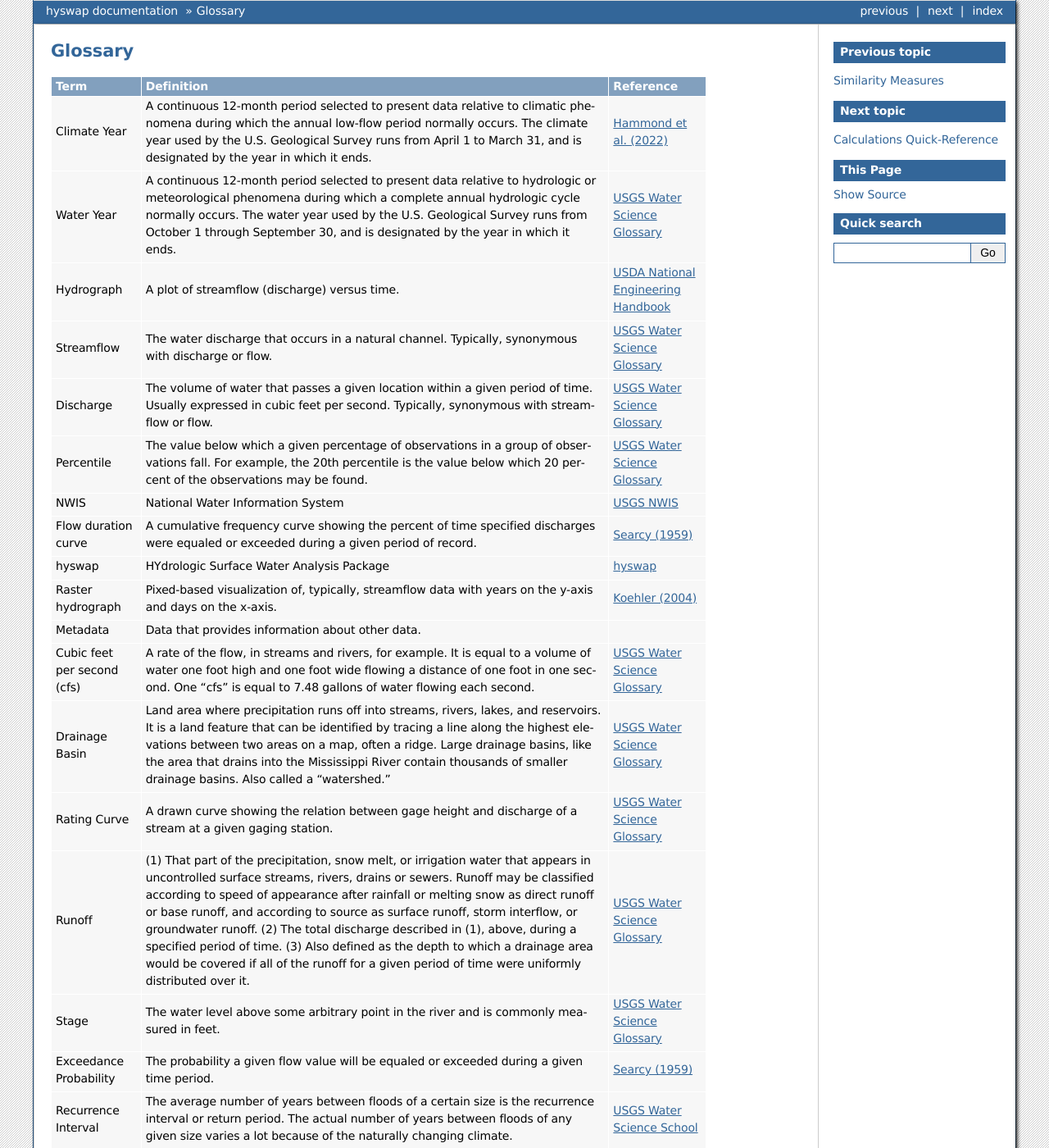
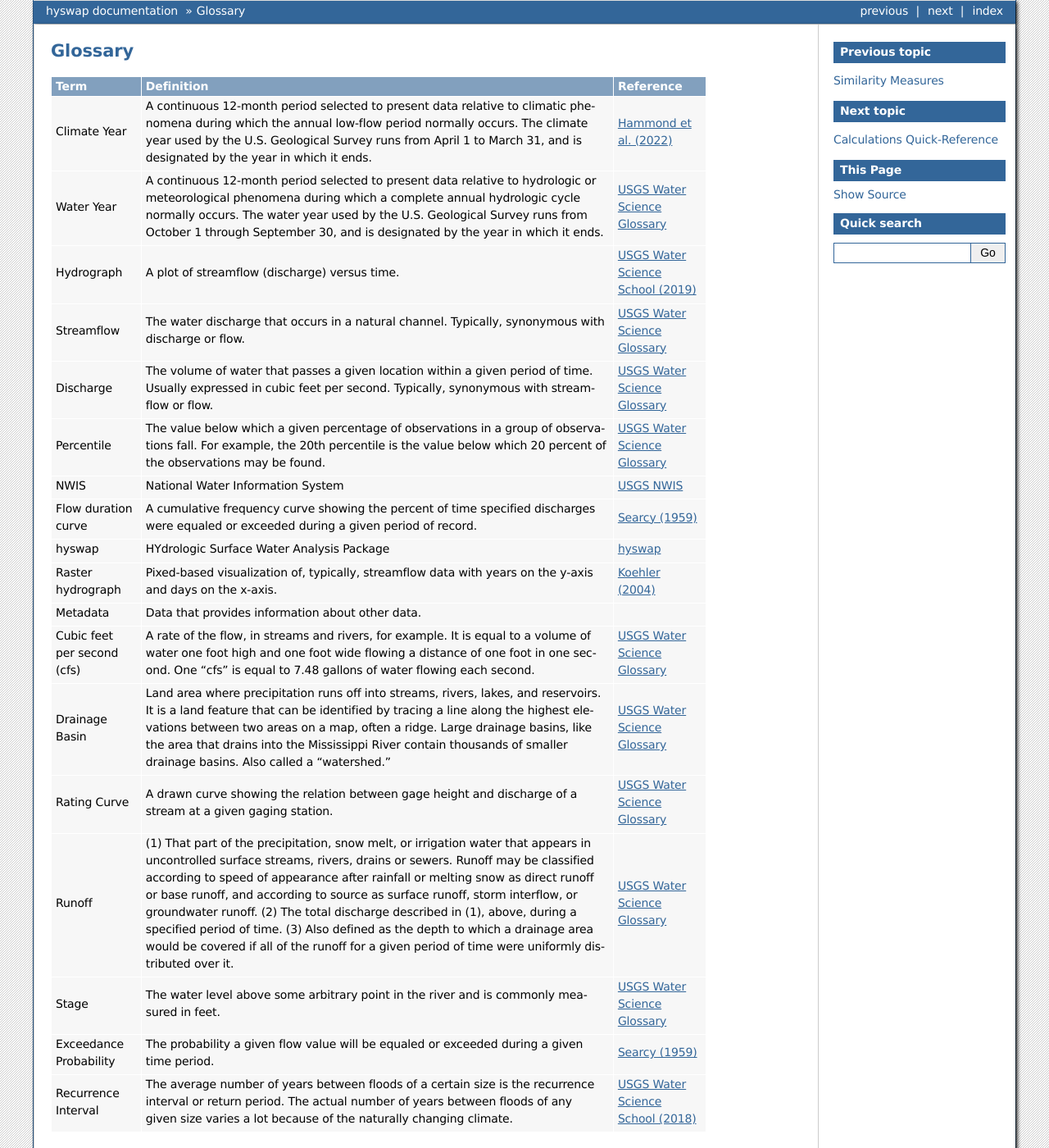
Before and after one commit to DOI-USGS/hyswap, a Sphinx documentation site: the page built from docs/source/meta/glossary.rst, in a window 1280 px wide and 1400 px high. Shown: the whole window at 82% size. Built offline with Sphinx 7.4.7, drawn with Linux system fonts in a browser that asks for light colours.

Commit message:
fix broken link

```diff
--- a/docs/source/meta/glossary.rst
+++ b/docs/source/meta/glossary.rst
@@ -29,7 +29,7 @@
 |                   | 30, and is designated by the |                                       |
 |                   | year in which it ends.       |                                       |
 +-------------------+------------------------------+---------------------------------------+
-| Hydrograph        | A plot of streamflow         | `USDA National Engineering Handbook`_ |
+| Hydrograph        | A plot of streamflow         | `USGS Water Science School (2019)`_   |
 |                   | (discharge) versus time.     |                                       |
 +-------------------+------------------------------+---------------------------------------+
 | Streamflow        | The water discharge that     | `USGS Water Science Glossary`_        |
@@ -140,7 +140,7 @@
 |                   | exceeded during a given time |                                       |
 |                   | period.                      |                                       |
 +-------------------+------------------------------+---------------------------------------+
-| Recurrence        | The average number of years  | `USGS Water Science School`_          |
+| Recurrence        | The average number of years  | `USGS Water Science School (2018)`_   |
 | Interval          | between floods of a certain  |                                       |
 |                   | size is the recurrence       |                                       |
 |                   | interval or return period.   |                                       |
@@ -156,8 +156,6 @@
 
 .. _hyswap: https://doi-usgs.github.io/hyswap/index.html
 
-.. _USDA National Engineering Handbook: https://directives.sc.egov.usda.gov/OpenNonWebContent.aspx?content=17755.wba
-
 .. _USGS Water Science Glossary: https://www.usgs.gov/special-topics/water-science-school/science/water-science-glossary
 
 .. _USGS NWIS: https://waterdata.usgs.gov/nwis
@@ -166,4 +164,6 @@
 
 .. _Koehler (2004): https://repository.arizona.edu/handle/10150/280516
 
-.. _USGS Water Science School: https://www.usgs.gov/special-topics/water-science-school/science/100-year-flood
+.. _USGS Water Science School (2018): https://www.usgs.gov/special-topics/water-science-school/science/100-year-flood
+
+.. _USGS Water Science School (2019): https://www.usgs.gov/special-topics/water-science-school/science/streamflow-and-water-cycle
```
